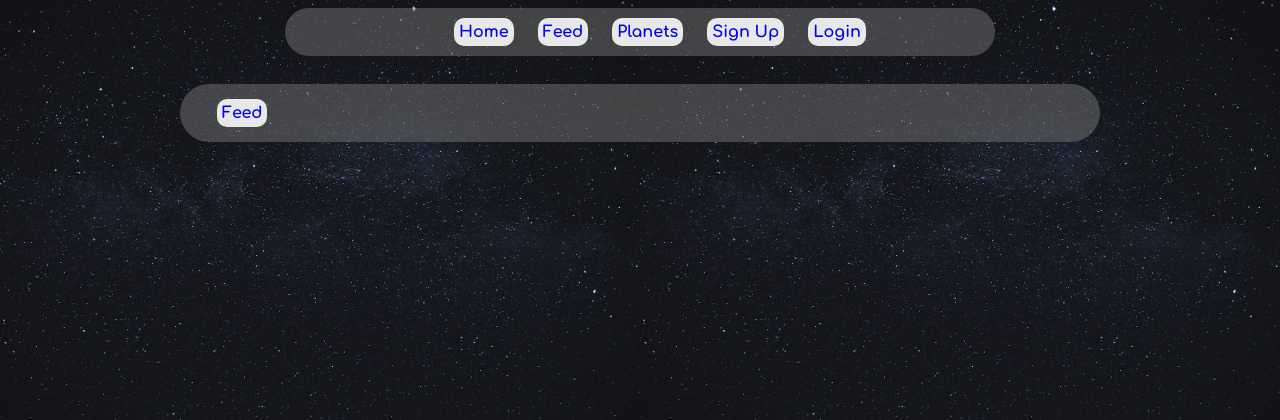
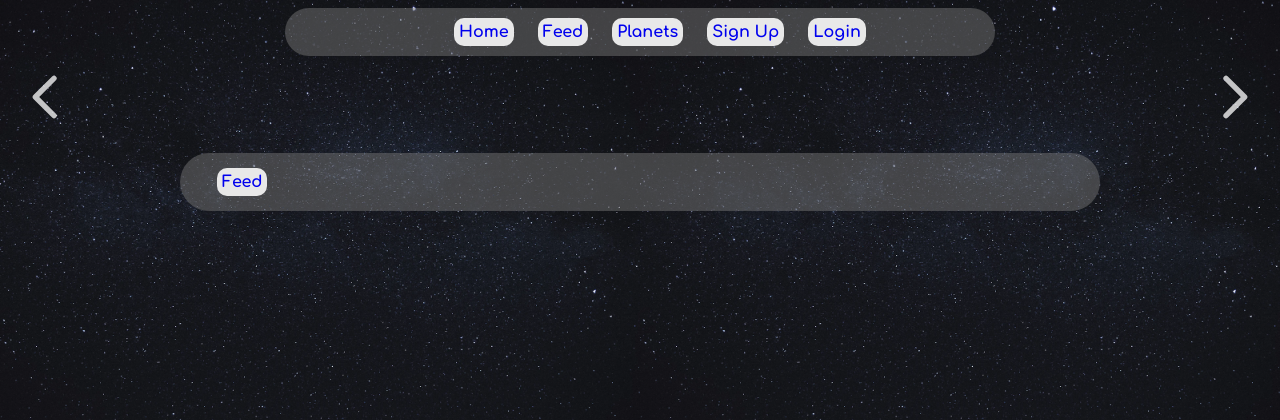
Before and after one commit to brownben/SkyView, a Django app: page / in a window 1280 px wide. Shown: the top 420 px of the page. Run offline with Django 3.2, Linux system fonts and the light colour scheme; data that the repository does not hold is empty.

Commit message:
feat: carousel left/right buttons

```diff
--- a/static/styles/carousel.css
+++ b/static/styles/carousel.css
@@ -27,8 +27,8 @@
 
 .carousel__item img {
   display: block;
-  height: 50vh;
-  max-width: 100vw;
+  max-height: 50vh;
+  max-width: 100%;
   transition: 0.5s;
 }
 
@@ -44,11 +44,13 @@
   display: flex;
   justify-content: center;
   align-items: center;
+  margin: 0 5rem;
 }
 
-.carousel__hover-overlay h2 {
-  font-family: "Comfortaa", cursive;
+.carousel__hover-overlay a {
+  font-family: 'Comfortaa', cursive;
   font-size: 3rem;
+  color: black;
   background: #fff9;
   padding: 0.5rem 1.5rem;
   border-radius: 1rem;
@@ -56,7 +58,29 @@
   transition: 0.5s;
 }
 
-.carousel__item:hover .carousel__hover-overlay h2 {
+.carousel__item:hover .carousel__hover-overlay a {
+  opacity: 1;
+}
+
+.carousel-main {
+  display: flex;
+  justify-content: space-between;
+  align-items: center;
+}
+
+.carousel-container button {
+  border: 0;
+  background: transparent;
+}
+.carousel-container button svg {
+  opacity: 0.75;
+  color: white;
+  height: 4rem;
+  transition: 0.5s;
+}
+
+.carousel-container button:hover svg,
+.carousel-container button:focus svg {
   opacity: 1;
 }
 
--- a/templates/SkyView/carousel.html
+++ b/templates/SkyView/carousel.html
@@ -1,6 +1,22 @@
 {% load staticfiles %}
 <link rel="stylesheet" href="{% static 'styles/carousel.css' %}" />
 <section class="carousel-container">
+  <div class="carousel-main">
+    <button id="previous">
+      <svg
+        xmlns="http://www.w3.org/2000/svg"
+        fill="none"
+        viewBox="0 0 24 24"
+        stroke="currentColor"
+      >
+        <path
+          stroke-linecap="round"
+          stroke-linejoin="round"
+          stroke-width="2"
+          d="M15 19l-7-7 7-7"
+        />
+      </svg>
+    </button>
     <div class="carousel">
       {% for planet in planets %}
       <div id="{{ planet.slug }}" class="carousel__item">
@@ -10,11 +26,28 @@
           loading="lazy"
         />
         <div class="carousel__hover-overlay">
-        <h2>{{ planet.name }}</h2>
+          <a href="{% url 'website:planet' planet.slug %}">{{ planet.name }}</a>
         </div>
       </div>
       {% endfor %}
     </div>
+    <button id="next">
+      <svg
+        xmlns="http://www.w3.org/2000/svg"
+        fill="none"
+        viewBox="0 0 24 24"
+        stroke="currentColor"
+      >
+        <path
+          stroke-linecap="round"
+          stroke-linejoin="round"
+          stroke-width="2"
+          d="M9 5l7 7-7 7"
+        />
+      </svg>
+    </button>
+  </div>
+
   <div id="controls" class="controls">
     {% for planet in planets %}
     <a href="#{{ planet.slug }}" class="controls__dot">
@@ -23,4 +56,5 @@
     {% endfor %}
   </div>
 </section>
+
 <script type="module" src="{% static 'scripts/carousel.js' %}"></script>
```
Also changed, not shown: static/scripts/carousel.js (+37 -1 lines). Lines whose indentation alone changed are shown as unchanged.
